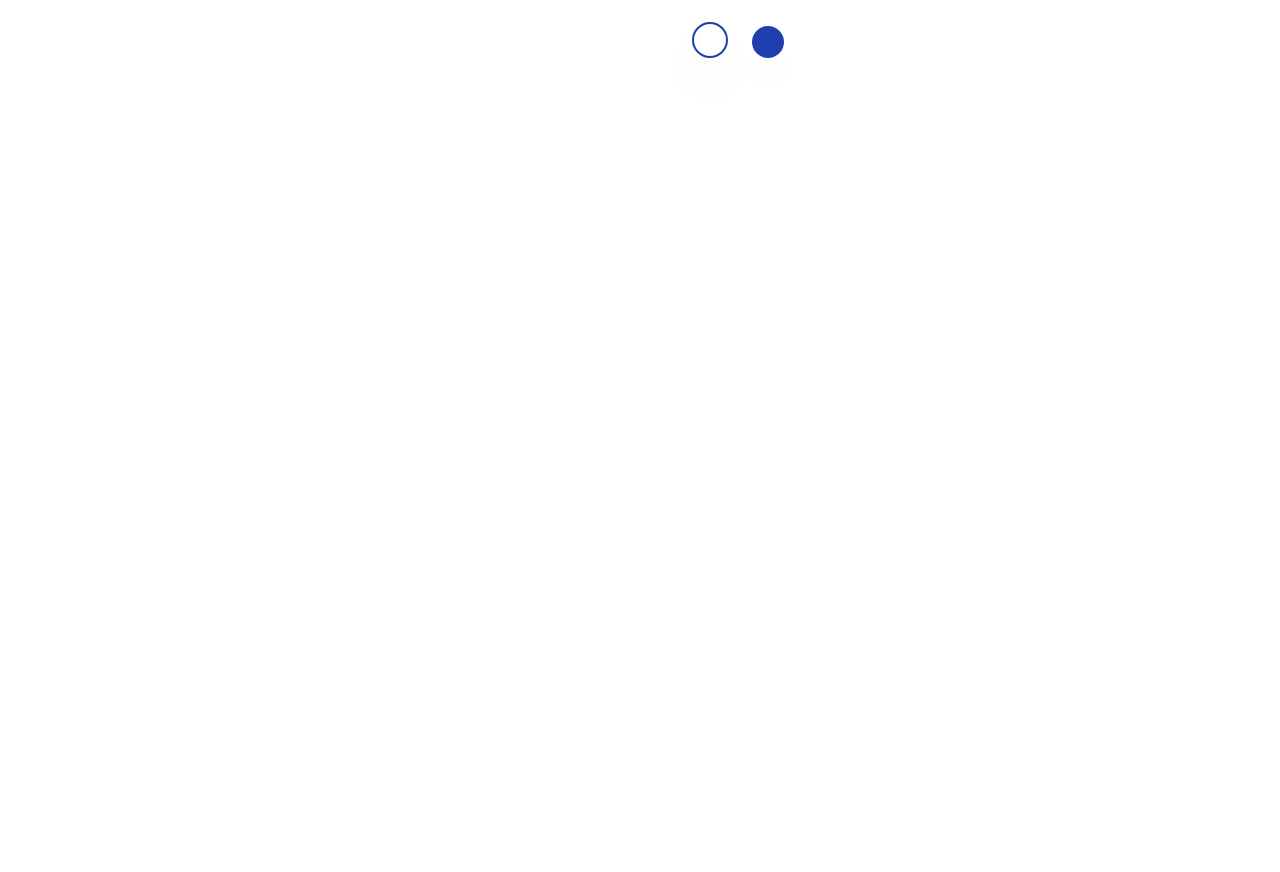
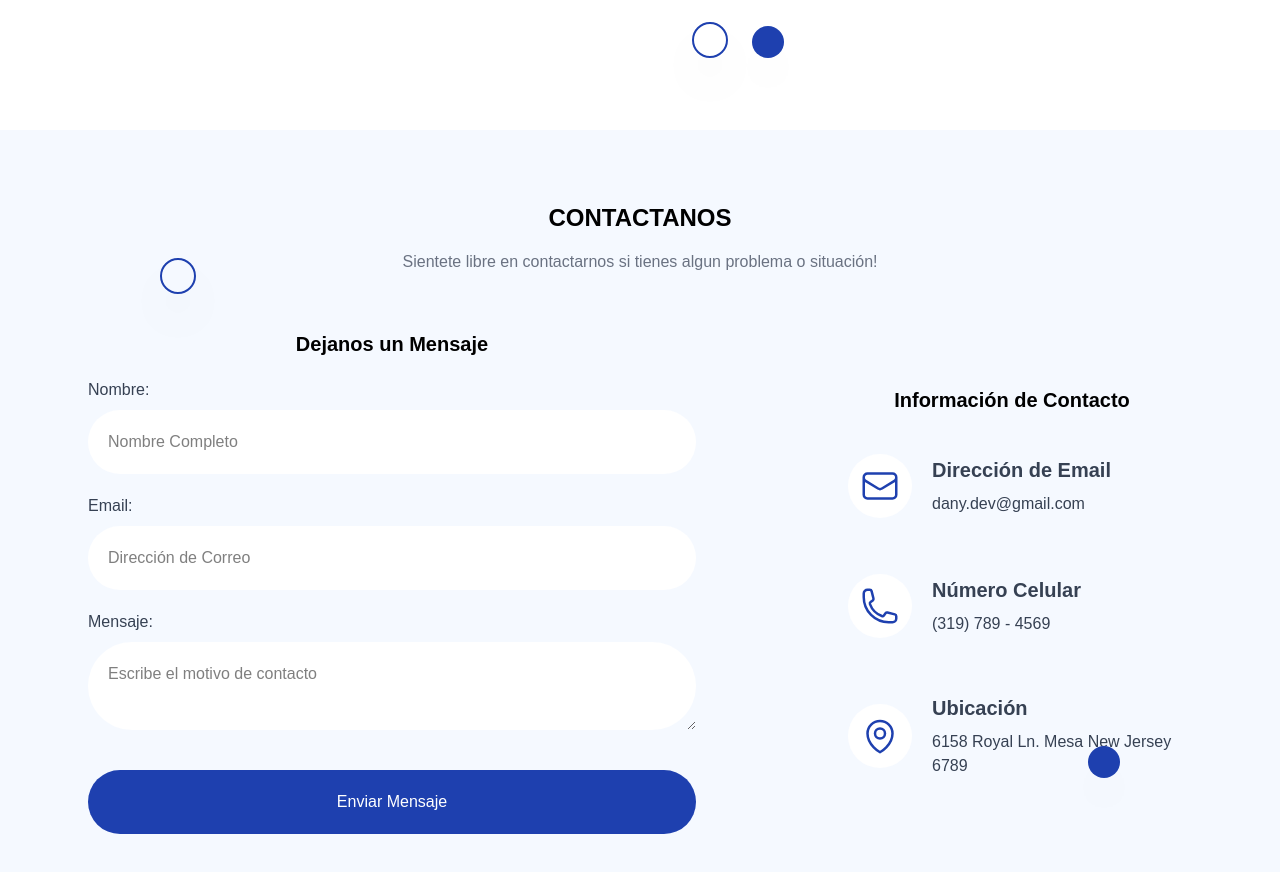
Before and after one commit to DanyRivera/doctor_landing, a Next.js app: page / in a window 1280 px wide. Shown: the part 4180-5052 px from the top of the page. Before the commit the page ends 4310 px from the top, so only its background shows below. Built offline with nearby package versions, Linux system fonts and the light colour scheme.

Commit message:
Add Contact

```diff
--- a/app/page.js
+++ b/app/page.js
@@ -16,7 +16,7 @@ export default function Home() {
       <Skills />
       <Appointment />
       <Reviews />
-      {/* <Contact />  */}
+      <Contact />
     </>
   );
 }
```
